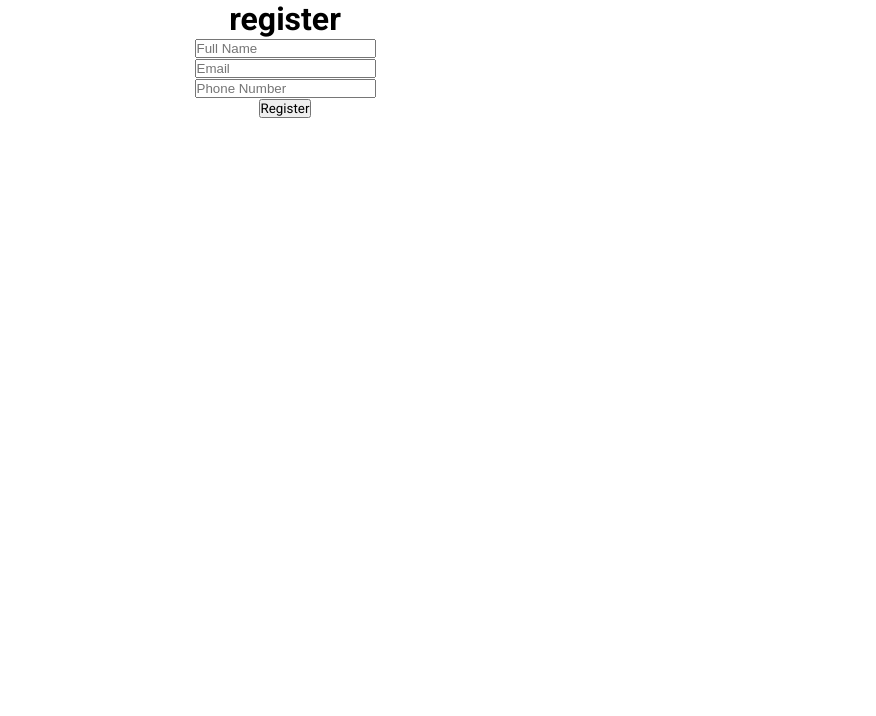
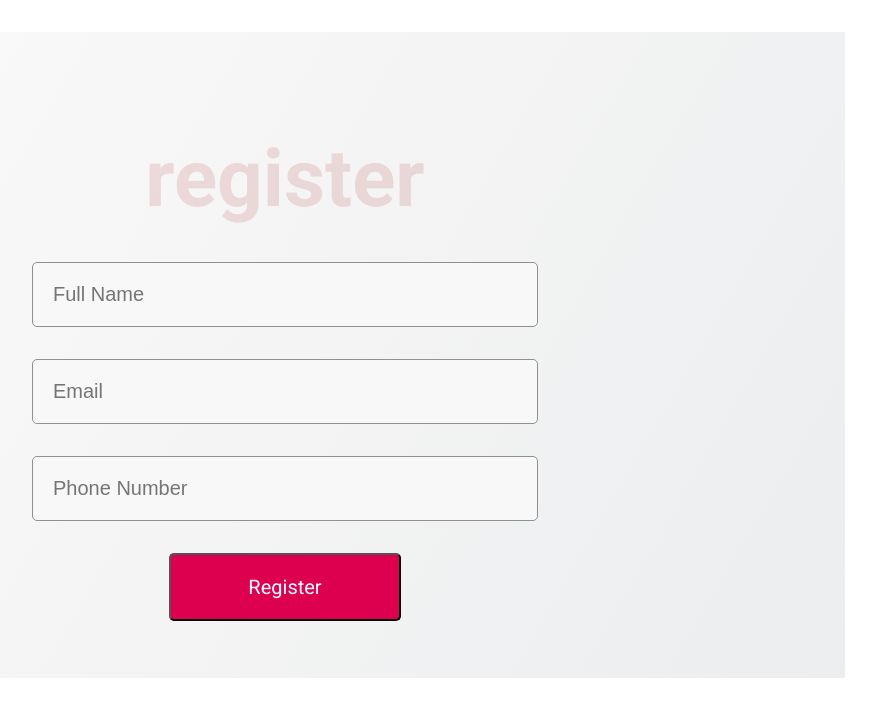
Before and after one commit to payalkherajani/Todo, a React (Create React App) app: page /register in a window 1280 px wide. Shown: the top 716 px of the page, without its empty margins (355-1231 px from the left). Built offline with nearby package versions, Linux system fonts and the light colour scheme.

Commit message:
Register-page-Styling-done

```diff
--- a/src/App.css
+++ b/src/App.css
@@ -15,25 +15,28 @@ button {
   font-family: "Roboto", sans-serif !important;
 }
 
-/* Login-Form */
-.Login-main-div {
+/* Login-Form and Register-Form */
+.Login-main-div,
+.Register-main-div {
   width: 80%;
   margin: 2rem auto 1rem auto;
   padding: 3rem;
-  height: 500px;
+  height: 550px;
   background-image: linear-gradient(120deg, #fdfbfb 0%, #ebedee 100%);
 }
 .form-div {
   height: 500px;
   padding: 2rem;
 }
-.container-login {
+.container-login,
+.container-register {
   height: 500px;
 }
 .heading-container {
   padding: 20px;
 }
-.heading-login {
+.heading-login,
+.heading-register {
   color: rgba(175, 47, 47, 0.15);
   font-size: 80px;
   font-weight: 900;
@@ -41,7 +44,8 @@ button {
 .form-input {
   padding: 1rem;
 }
-.input-login {
+.input-login,
+.input-register {
   padding: 20px;
   width: 50%;
   outline: none;
@@ -54,7 +58,8 @@ button {
 .form-button-div {
   padding: 1rem;
 }
-.login-button {
+.login-button,
+.register-button {
   padding: 20px;
   width: 25%;
   background-color: rgb(220, 0, 78);
@@ -67,3 +72,7 @@ button {
 .login-button:hover {
   background-color: rgb(172, 14, 80);
 }
+
+/* Todo-Styling */
+
+/* Todo-Element-Styling */
--- a/src/routes/SignUp/index.js
+++ b/src/routes/SignUp/index.js
@@ -3,30 +3,32 @@ import React from "react";
 const Register = () => {
 
   return (
-    <form>
-      <div>
-        <div>
-          <h1>register</h1>
+    <div className="Register-main-div">
+    <form className="form-div">
+      <div className="container-register">
+        <div className="heading-container">
+          <h1 className="heading-register">register</h1>
         </div>
 
-        <div>
-          <input  type="text" placeholder="Full Name"/>
+        <div className="form-input">
+          <input className="input-register" type="text" placeholder="Full Name"/>
         </div>
 
-        <div>
-          <input  type="email" placeholder="Email"/>
+        <div className="form-input">
+          <input className="input-register"  type="email" placeholder="Email"/>
         </div>
 
-        <div >
-          <input type="number" placeholder="Phone Number"/>
+        <div className="form-input" >
+          <input className="input-register" type="number" placeholder="Phone Number"/>
         </div>
-        <div>
-          <button>
+        <div className="form-button-div">
+          <button className="register-button">
             Register
           </button>
         </div>
       </div>
     </form>
+    </div>
   );
 };
 
```
